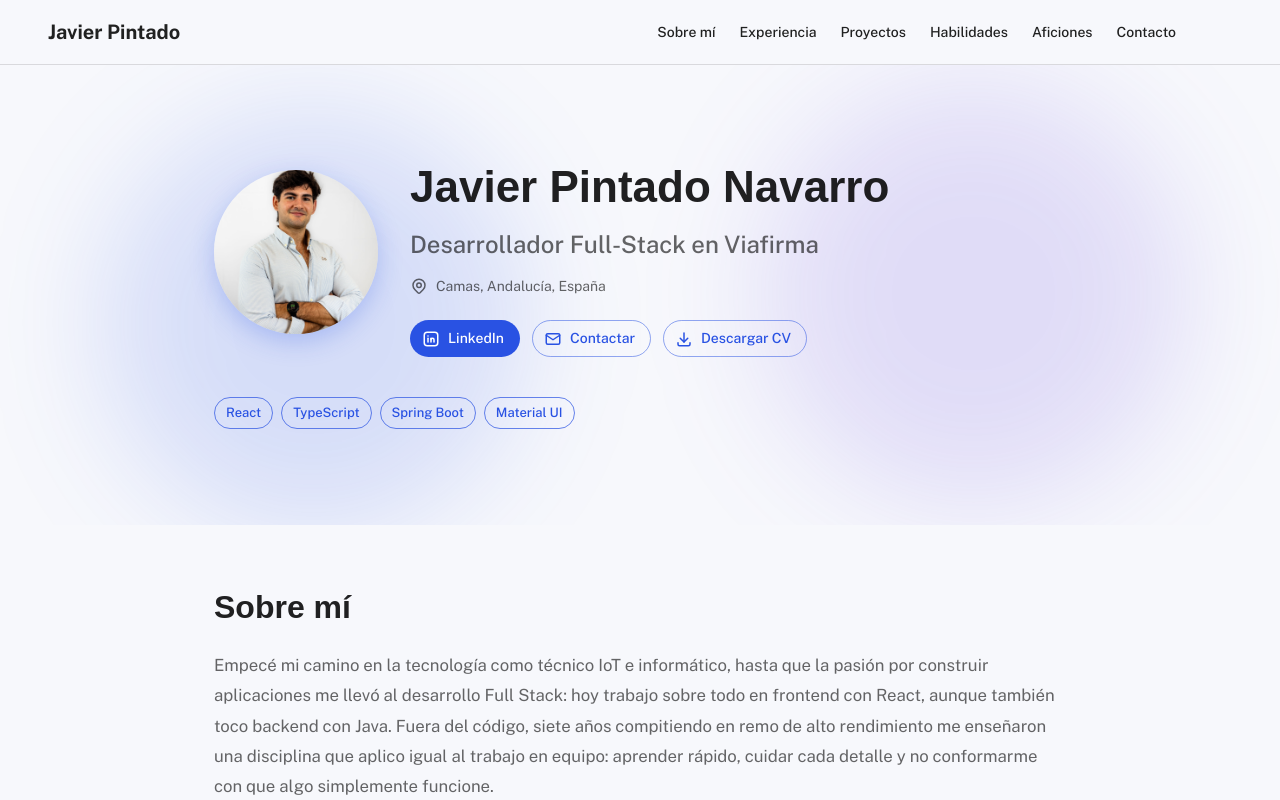
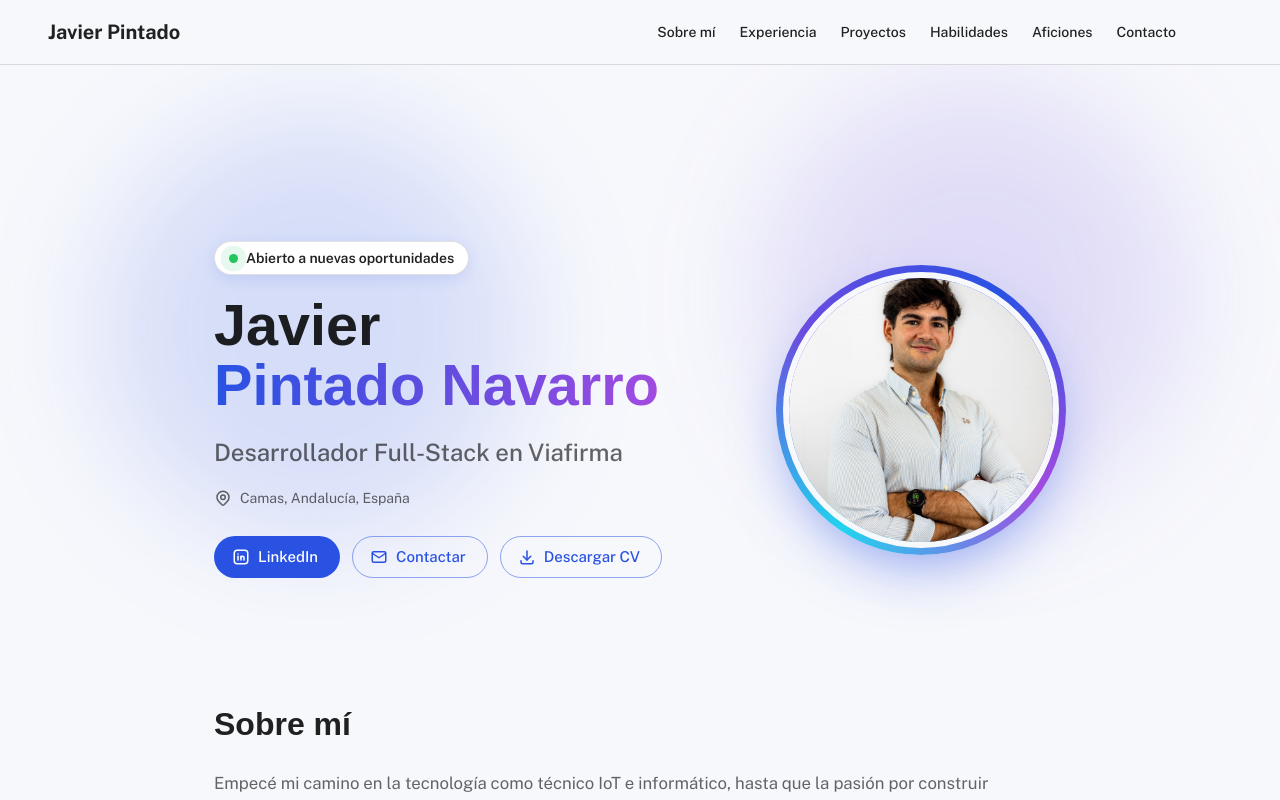
Before and after one commit to javipintado3/personal-portfolio, a React (Vite) app: page / in a window 1280 px wide. Shown: the top 800 px of the page. Built offline with nearby package versions, Linux system fonts and the light colour scheme; some icons are missing; a web font is replaced by a local one.

Commit message:
Hero: split layout with entrance animation, gradient name and spinning photo ring

```diff
--- a/src/components/sections/Hero.tsx
+++ b/src/components/sections/Hero.tsx
@@ -1,18 +1,19 @@
-import { Avatar, Box, Button, Chip, Container, Stack, Typography } from '@mui/material';
+import { Avatar, Box, Button, Container, Stack, Typography } from '@mui/material';
 import { IconBrandLinkedin, IconDownload, IconMail, IconMapPin } from '@tabler/icons-react';
 
-import Reveal from '../common/Reveal';
 import profilePhoto from '../../assets/profile.jpg';
 import { profile } from '../../data/profile';
 
-const fadeInUp = {
-  '@keyframes heroFadeInUp': {
-    from: { opacity: 0, transform: 'translateY(16px)' },
-    to: { opacity: 1, transform: 'translateY(0)' },
+const [firstName, ...lastNames] = profile.name.split(' ');
+
+const slideInLeft = (delay: number) => ({
+  '@keyframes heroSlideInLeft': {
+    from: { opacity: 0, transform: 'translateX(-48px)' },
+    to: { opacity: 1, transform: 'translateX(0)' },
   },
   opacity: 0,
-  animation: 'heroFadeInUp 0.7s ease forwards',
-};
+  animation: `heroSlideInLeft 0.8s cubic-bezier(0.22, 1, 0.36, 1) ${delay}s forwards`,
+});
 
 const Hero = () => {
   return (
@@ -21,9 +22,14 @@ const Hero = () => {
       sx={{
         position: 'relative',
         overflow: 'hidden',
-        py: { xs: 8, md: 12 },
+        pt: { xs: 14, md: 22 },
+        pb: { xs: 6, md: 8 },
         '@media (prefers-reduced-motion: reduce)': {
-          '& *': { animation: 'none !important', opacity: '1 !important', transform: 'none !important' },
+          '& *, & *::before, & *::after': {
+            animation: 'none !important',
+            opacity: '1 !important',
+            transform: 'none !important',
+          },
         },
       }}
     >
@@ -65,40 +71,72 @@ const Hero = () => {
       />
 
       <Container maxWidth="md" sx={{ position: 'relative', zIndex: 1 }}>
-        <Reveal>
         <Stack
-            direction={{ xs: 'column', md: 'row' }}
-            spacing={4}
+          direction={{ xs: 'column-reverse', md: 'row' }}
+          spacing={{ xs: 6, md: 4 }}
           alignItems="center"
+          justifyContent="space-between"
+        >
+          <Stack
+            spacing={2.5}
+            alignItems={{ xs: 'center', md: 'flex-start' }}
+            sx={{ textAlign: { xs: 'center', md: 'left' }, flex: 1 }}
           >
             <Box
               sx={{
-                '@keyframes heroFloat': {
-                  '0%, 100%': { transform: 'translateY(0)' },
-                  '50%': { transform: 'translateY(-10px)' },
-                },
-                animation: 'heroFloat 5s ease-in-out infinite',
+                display: 'inline-flex',
+                alignItems: 'center',
+                gap: 1,
+                px: 1.75,
+                py: 0.75,
+                borderRadius: 999,
+                bgcolor: 'background.paper',
+                border: '1px solid',
+                borderColor: 'divider',
+                boxShadow: '0 4px 14px rgba(41,82,227,0.12)',
+                ...slideInLeft(0.1),
               }}
             >
-              <Avatar
-                src={profilePhoto}
-                alt={profile.name}
+              <Box
                 sx={{
-                  width: { xs: 132, md: 164 },
-                  height: { xs: 132, md: 164 },
-                  boxShadow: '0 8px 24px rgba(41,82,227,0.25)',
+                  width: 9,
+                  height: 9,
+                  borderRadius: '50%',
+                  bgcolor: '#22C55E',
+                  '@keyframes heroPulse': {
+                    '0%': { boxShadow: '0 0 0 0 rgba(34,197,94,0.6)' },
+                    '100%': { boxShadow: '0 0 0 10px rgba(34,197,94,0)' },
+                  },
+                  animation: 'heroPulse 1.8s ease-out infinite',
                 }}
               />
+              <Typography variant="body2" sx={{ fontWeight: 600 }}>
+                Abierto a nuevas oportunidades
+              </Typography>
             </Box>
 
-            <Stack spacing={2} sx={{ textAlign: { xs: 'center', md: 'left' } }}>
-              <Typography variant="h1" sx={{ fontSize: { xs: '2rem', md: '2.75rem' }, ...fadeInUp }}>
-                {profile.name}
+            <Typography
+              variant="h1"
+              sx={{ fontSize: { xs: '2.6rem', md: '3.6rem' }, lineHeight: 1.05, ...slideInLeft(0.25) }}
+            >
+              {firstName}
+              <Box
+                component="span"
+                sx={{
+                  display: 'block',
+                  background: 'linear-gradient(90deg, #2952E3 0%, #6C4CE0 60%, #A24BE0 100%)',
+                  WebkitBackgroundClip: 'text',
+                  backgroundClip: 'text',
+                  color: 'transparent',
+                }}
+              >
+                {lastNames.join(' ')}
+              </Box>
             </Typography>
 
             <Typography
               variant="h5"
-                sx={{ color: 'text.secondary', fontWeight: 500, ...fadeInUp, animationDelay: '0.1s' }}
+              sx={{ color: 'text.secondary', fontWeight: 500, ...slideInLeft(0.4) }}
             >
               {profile.headline}
             </Typography>
@@ -107,8 +145,7 @@ const Hero = () => {
               direction="row"
               spacing={1}
               alignItems="center"
-                justifyContent={{ xs: 'center', md: 'flex-start' }}
-                sx={{ color: 'text.secondary', ...fadeInUp, animationDelay: '0.2s' }}
+              sx={{ color: 'text.secondary', ...slideInLeft(0.5) }}
             >
               <IconMapPin size={18} />
               <Typography variant="body2">{profile.location}</Typography>
@@ -120,10 +157,11 @@ const Hero = () => {
               useFlexGap
               flexWrap="wrap"
               justifyContent={{ xs: 'center', md: 'flex-start' }}
-                sx={{ pt: 1, '& .MuiButton-root': { whiteSpace: 'nowrap' }, ...fadeInUp, animationDelay: '0.3s' }}
+              sx={{ pt: 1, '& .MuiButton-root': { whiteSpace: 'nowrap' }, ...slideInLeft(0.65) }}
             >
               <Button
                 variant="contained"
+                size="large"
                 startIcon={<IconBrandLinkedin size={18} />}
                 href={profile.linkedin}
                 target="_blank"
@@ -131,15 +169,12 @@ const Hero = () => {
               >
                 LinkedIn
               </Button>
-                <Button
-                  variant="outlined"
-                  startIcon={<IconMail size={18} />}
-                  href={`mailto:${profile.email}`}
-                >
+              <Button variant="outlined" size="large" startIcon={<IconMail size={18} />} href={`mailto:${profile.email}`}>
                 Contactar
               </Button>
               <Button
                 variant="outlined"
+                size="large"
                 startIcon={<IconDownload size={18} />}
                 href="/cv/CV_Javier_Pintado_Navarro.pdf"
                 download
@@ -148,24 +183,55 @@ const Hero = () => {
               </Button>
             </Stack>
           </Stack>
-          </Stack>
 
           <Box
             sx={{
-              display: 'flex',
-              flexWrap: 'wrap',
-              gap: 1,
-              mt: 5,
-              justifyContent: { xs: 'center', md: 'flex-start' },
-              ...fadeInUp,
-              animationDelay: '0.4s',
+              position: 'relative',
+              flexShrink: 0,
+              '@keyframes heroPop': {
+                from: { opacity: 0, transform: 'scale(0.8)' },
+                to: { opacity: 1, transform: 'scale(1)' },
+              },
+              opacity: 0,
+              animation: 'heroPop 0.9s cubic-bezier(0.22, 1, 0.36, 1) 0.35s forwards',
             }}
           >
-            {['React', 'TypeScript', 'Spring Boot', 'Material UI'].map((tech) => (
-              <Chip key={tech} label={tech} variant="outlined" color="primary" />
-            ))}
+            <Box
+              sx={{
+                position: 'relative',
+                overflow: 'hidden',
+                borderRadius: '50%',
+                p: '7px',
+                width: { xs: 220, md: 290 },
+                height: { xs: 220, md: 290 },
+                boxShadow: '0 24px 60px -18px rgba(41,82,227,0.55)',
+                '@keyframes heroSpin': {
+                  to: { transform: 'rotate(360deg)' },
+                },
+                '&::before': {
+                  content: '""',
+                  position: 'absolute',
+                  inset: '-50%',
+                  background:
+                    'conic-gradient(from 0deg, #2952E3, #A24BE0, #22D3EE, #6C4CE0, #2952E3)',
+                  animation: 'heroSpin 6s linear infinite',
+                },
+              }}
+            >
+              <Avatar
+                src={profilePhoto}
+                alt={profile.name}
+                sx={{
+                  position: 'relative',
+                  width: '100%',
+                  height: '100%',
+                  border: '6px solid',
+                  borderColor: 'background.default',
+                }}
+              />
             </Box>
-        </Reveal>
+          </Box>
+        </Stack>
       </Container>
     </Box>
   );
```
Lines whose indentation alone changed are shown as unchanged.
